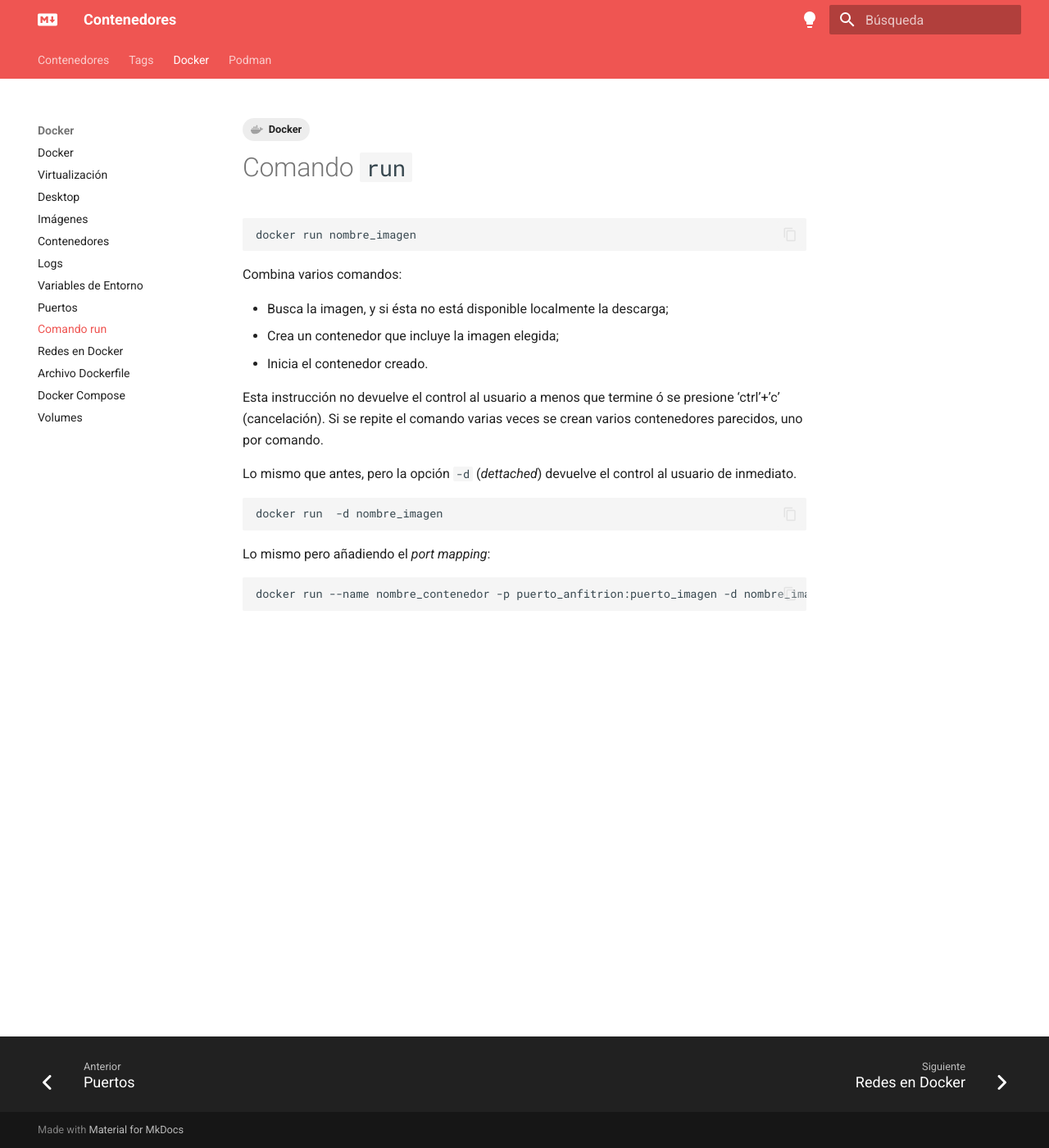
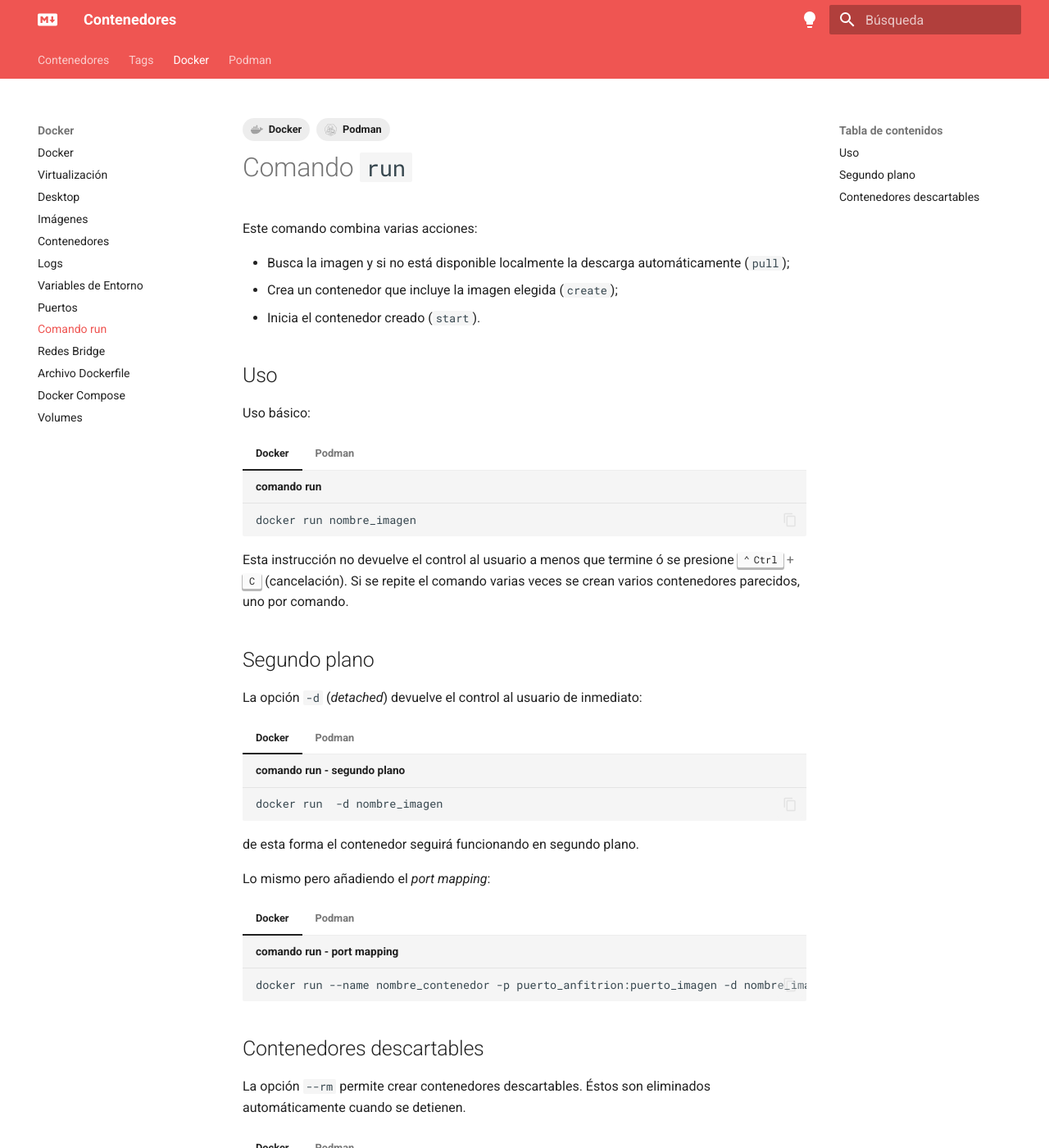
Before and after one commit to alejrot/contenedores, an MkDocs documentation site: the page built from docs/docker/09_run.md, in a window 1280 px wide and 1400 px high. Shown: the whole window at 82% size. Built offline with MkDocs 1.6.1 and Material for MkDocs 9.7.7, drawn with Linux system fonts in a browser that asks for light colours; plug-ins that fetch from the network failed and are left out; some of the changed text lies outside the part shown.

Commit message:
Unificacion: contenido casi unificado

````diff
--- a/docs/docker/09_run.md
+++ b/docs/docker/09_run.md
@@ -7,7 +7,7 @@
 #   - MkDocs
 #   - Python
   - Docker
-#   - Podman
+  - Podman
   # - MarkDown
 #   - TypeScript
   # - CSV
@@ -29,26 +29,115 @@
 
 # Comando `run`
 
-```bash
-docker run nombre_imagen
-```
-Combina varios comandos:
+Este comando combina varias acciones:
 
-- Busca la imagen, y si ésta no está disponible localmente la descarga;
-- Crea un contenedor que incluye la imagen elegida;
-- Inicia el contenedor creado.
+- Busca la imagen y si no está disponible localmente la descarga automáticamente (`pull`);
+- Crea un contenedor que incluye la imagen elegida (`create`);
+- Inicia el contenedor creado (`start`).
+
+<!--
+Esta instrucción no devuelve el control al usuario a menos que termine o se cancele.
+Si se repite el comando varias veces se crean varios contenedores parecidos, uno por comando.
+-->
+
+## Uso
+
+Uso básico:
+
+=== "Docker"
+
+    ```bash title="comando run"
+    docker run nombre_imagen
+    ```
+
+=== "Podman"
+
+    ```bash title="comando run"
+    podman run nombre_imagen
+    ```
 
 Esta instrucción no devuelve el control al usuario a menos que termine
-ó se presione ‘ctrl’+’c’ (cancelación).
+ó se presione ++ctrl+c++ (cancelación).
 Si se repite el comando varias veces se crean varios contenedores parecidos, uno por comando.
 
-Lo mismo que antes, pero la opción `-d` (*dettached*) devuelve el control al usuario de inmediato.
-```bash
-docker run  -d nombre_imagen
-```
+
+## Segundo plano
+
+La opción `-d` (*detached*) devuelve el control al usuario de inmediato:
+
+=== "Docker"
+
+    ```bash title="comando run - segundo plano"
+    docker run  -d nombre_imagen
+    ```
+
+=== "Podman"
+
+    ```bash title="comando run - segundo plano"
+    podman run -d nombre_imagen
+    ```
+
+de esta forma el contenedor seguirá funcionando en segundo plano.
 
 Lo mismo pero añadiendo el *port mapping*:
 
-```bash
-docker run --name nombre_contenedor -p puerto_anfitrion:puerto_imagen -d nombre_imagen
-```
+=== "Docker"
+
+    ```bash title="comando run - port mapping"
+    docker run --name nombre_contenedor -p puerto_anfitrion:puerto_imagen -d nombre_imagen
+    ```
+
+=== "Podman"
+
+    ```bash title="comando run - port mapping"
+    podman run --name nombre_contenedor -p puerto_anfitrion:puerto_imagen -d nombre_imagen
+    ```
+
+
+## Contenedores descartables
+
+La opción `--rm` permite crear contenedores descartables.
+Éstos son eliminados automáticamente cuando se detienen.
+
+=== "Docker"
+
+    ```bash title="comando run - contenedores descartables"
+    docker run --rm nombre_imagen
+    ```
+
+
+=== "Podman"
+
+    ```bash title="comand run - contenedores descartables"
+    podman run --rm nombre_imagen
+    ```
+
+
+!!! example "Ejemplo de uso: Banner de Podman"
+
+
+    === "Docker"
+
+        ```bash title="Contenedor de Banner"
+        docker run -dt --name PodmanBanner --replace  -p 8081:80 quay.io/libpod/banner
+        ```
+
+    === "Podman"
+
+        ```bash title="Contenedor de Banner"
+        podman run -dt --name PodmanBanner --replace  -p 8081:80 quay.io/libpod/banner
+        ```
+
+    ```bash title="Request al contenedor"
+    curl localhost:8081
+    ```
+
+    Logo respuesta:
+
+    ```
+       ___          __
+      / _ \___  ___/ /_ _  ___ ____
+     / ___/ _ \/ _  /  ' \/ _ `/ _ \
+    /_/   \___/\_,_/_/_/_/\_,_/_//_/
+
+    ```
````
Also changed, not shown: docs/docker/10_redes.md (+72 -16 lines), docs/podman/contenedores.md (+19 -10 lines).
